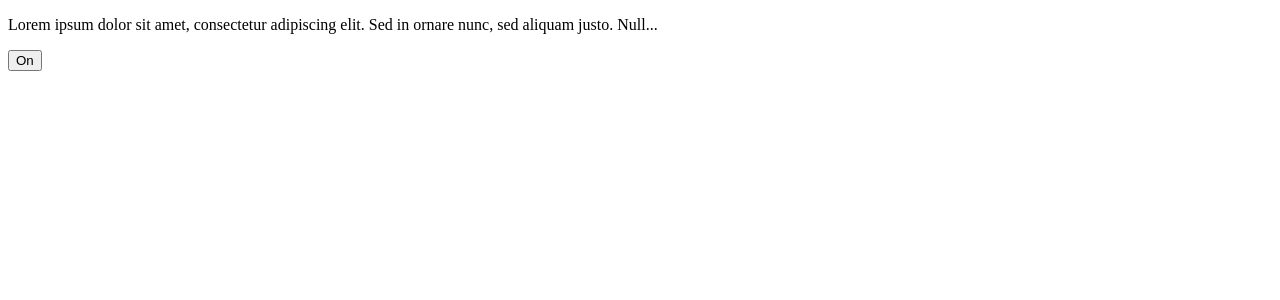
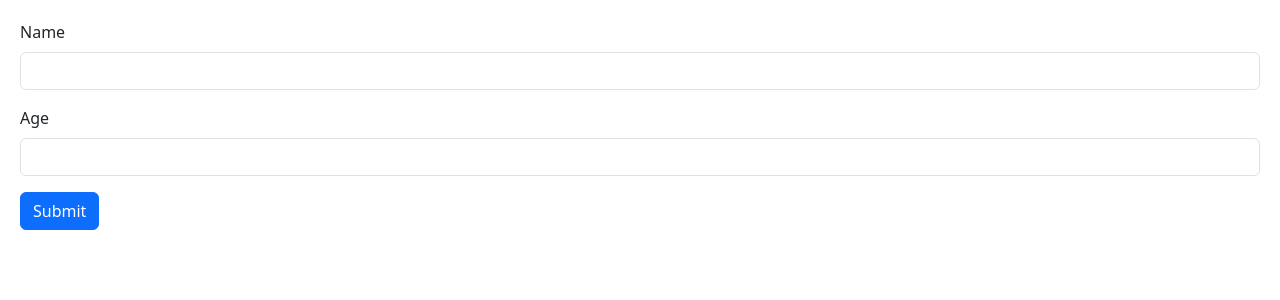
Before and after one commit to FarazRashid/ReactPractice, a React (Vite) app in the folder react-app/: page / in a window 1280 px wide. Shown: the top 300 px of the page. Built offline with nearby package versions, Linux system fonts and the light colour scheme.

Commit message:
Adds Form Component

```diff
--- a/react-app/src/App.tsx
+++ b/react-app/src/App.tsx
@@ -1,20 +1,9 @@
-import ExpandableText from "./components/ExpandableText";
+import Form from "./components/Form";
 
 function App() {
   return (
     <div>
-      <ExpandableText maxChars={100}>
-        Lorem ipsum dolor sit amet, consectetur adipiscing elit. Sed in ornare
-        nunc, sed aliquam justo. Nulla facilisi. Duis sapien turpis, scelerisque
-        vel porttitor a, suscipit et ante. Vivamus imperdiet massa quis turpis
-        dapibus pharetra. Aenean tincidunt metus eu urna dapibus, non sagittis
-        est pellentesque. Aliquam eu erat nunc. Sed congue blandit leo eu
-        sodales. Vestibulum venenatis faucibus velit, non elementum purus
-        tincidunt imperdiet. Nulla eget rutrum quam. Vestibulum bibendum lacus
-        sit amet ipsum euismod pulvinar. Vivamus in lacinia metus, in tristique
-        urna. Vestibulum eget massa suscipit, vestibulum erat sit amet, rhoncus
-        nibh.
-      </ExpandableText>
+      <Form />
     </div>
   );
 }
--- /dev/null
+++ b/react-app/src/components/Form.tsx
@@ -0,0 +1,23 @@
+function Form() {
+  return (
+    <form>
+      <div className="mb-3">
+        <label htmlFor="name" className="form-label">
+          Name
+        </label>
+        <input id="name" type="text" className="form-control" />
+      </div>
+      <div className="mb-3">
+        <label htmlFor="age" className="form-label">
+          Age
+        </label>
+        <input id="age" type="number" className="form-control" />
+      </div>
+      <button className="btn btn-primary" type="submit">
+        Submit
+      </button>
+    </form>
+  );
+}
+
+export default Form;
--- /dev/null
+++ b/react-app/src/index.css
@@ -0,0 +1,3 @@
+body {
+  padding: 20px;
+}
--- a/react-app/src/main.tsx
+++ b/react-app/src/main.tsx
@@ -1,6 +1,8 @@
 import React from "react";
 import ReactDOM from "react-dom/client";
 import App from "./App.tsx";
+import "bootstrap/dist/css/bootstrap.css";
+import "./index.css";
 
 ReactDOM.createRoot(document.getElementById("root")!).render(
   <React.StrictMode>
```
